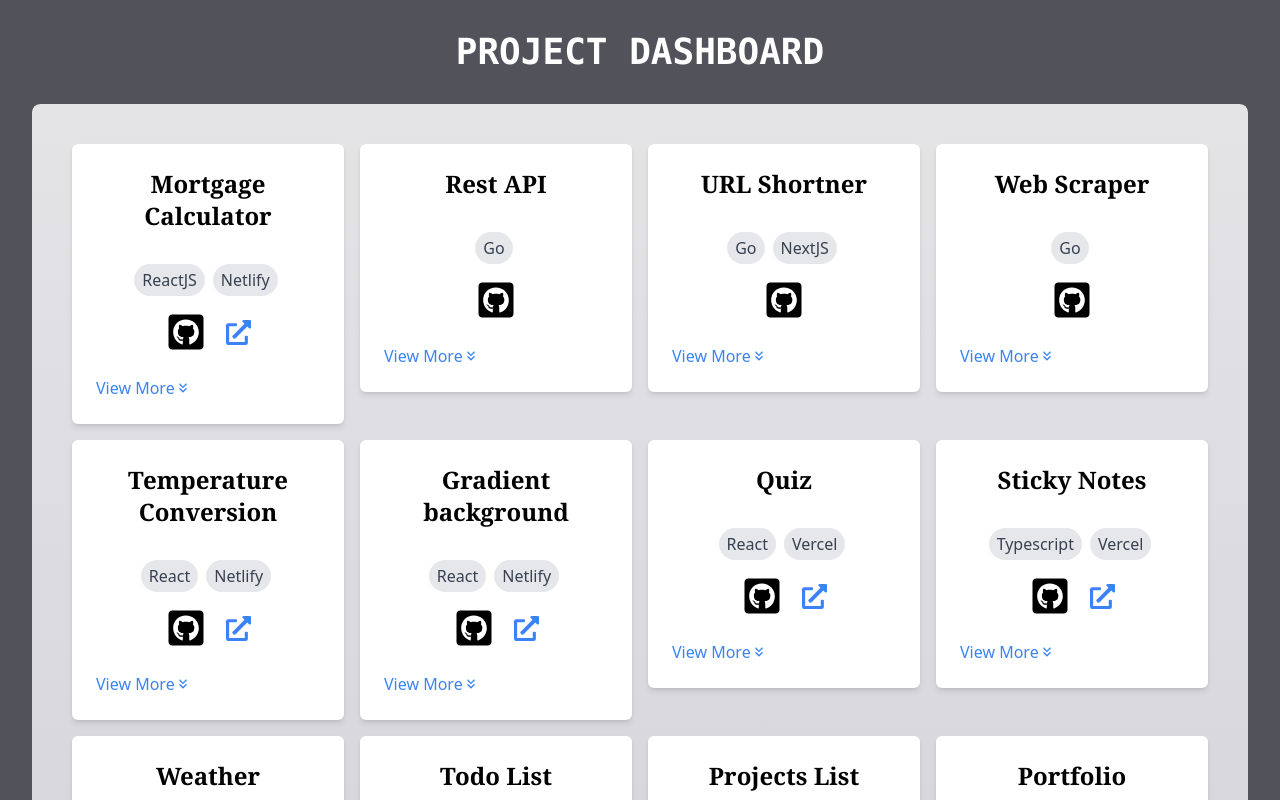
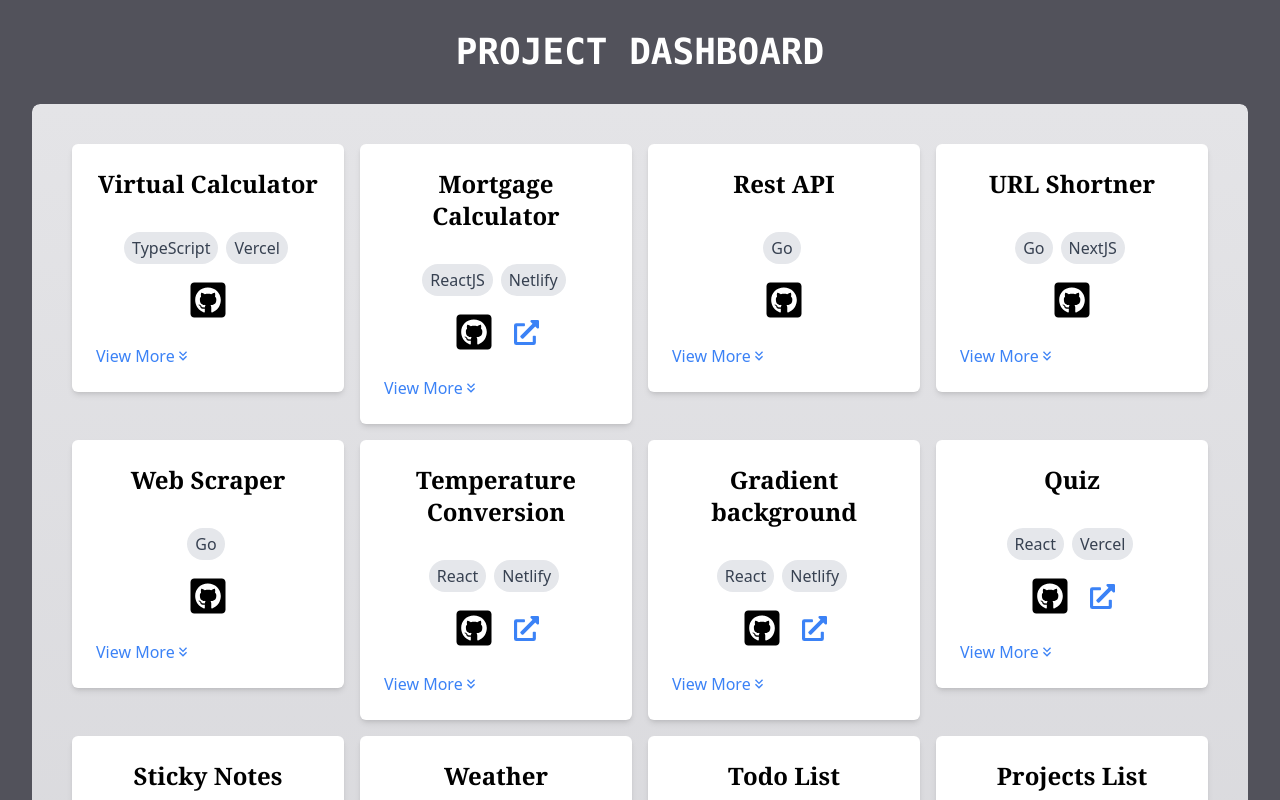
Before and after one commit to mendoncamaria/projects-list, a React (Vite) app: page / in a window 1280 px wide. Shown: the top 800 px of the page. Built offline with nearby package versions, Linux system fonts and the light colour scheme.

Commit message:
Update arrayConstants.ts

```diff
--- a/src/data/arrayConstants.ts
+++ b/src/data/arrayConstants.ts
@@ -180,6 +180,19 @@ export const cardsData = [
     liveUrl: 'https://mortgage-calculator-mm.netlify.app/',
     gitUrl: 'https://github.com/mendoncamaria/mortgage-calculator',
   },
+  {
+    title: 'Virtual Calculator',
+    description: 'Virtual Calculator',
+    language: [
+      { name: 'TypeScript', filename: TYPESCRIPT },
+      {
+        name: 'Vercel',
+        filename: VERCEL,
+      },
+    ],
+    liveUrl: '',
+    gitUrl: 'https://github.com/mendoncamaria/temperature-conversion',
+  },
   // {
   //   title: 'Chatbot',
   //   description: 'Chatbot',
```
